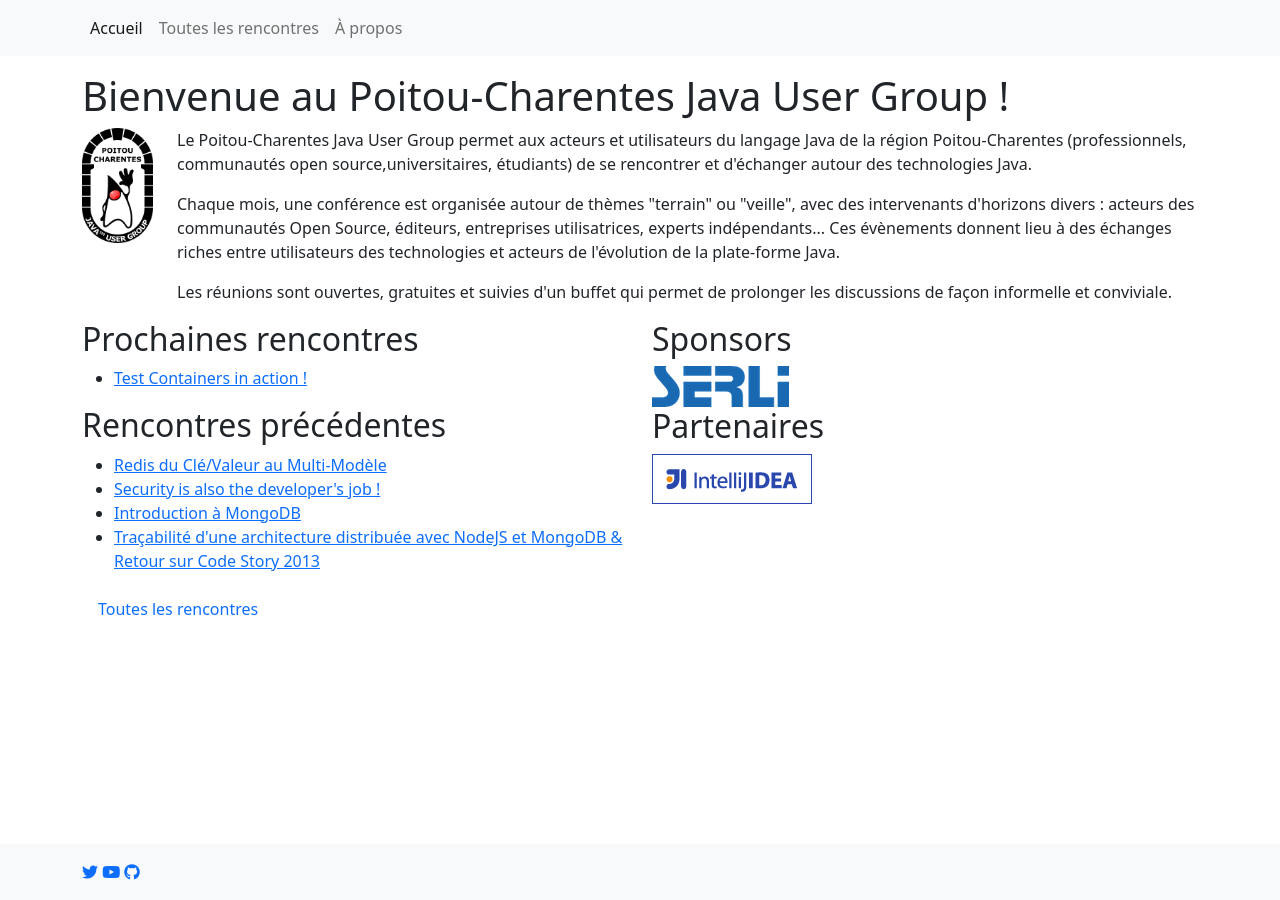
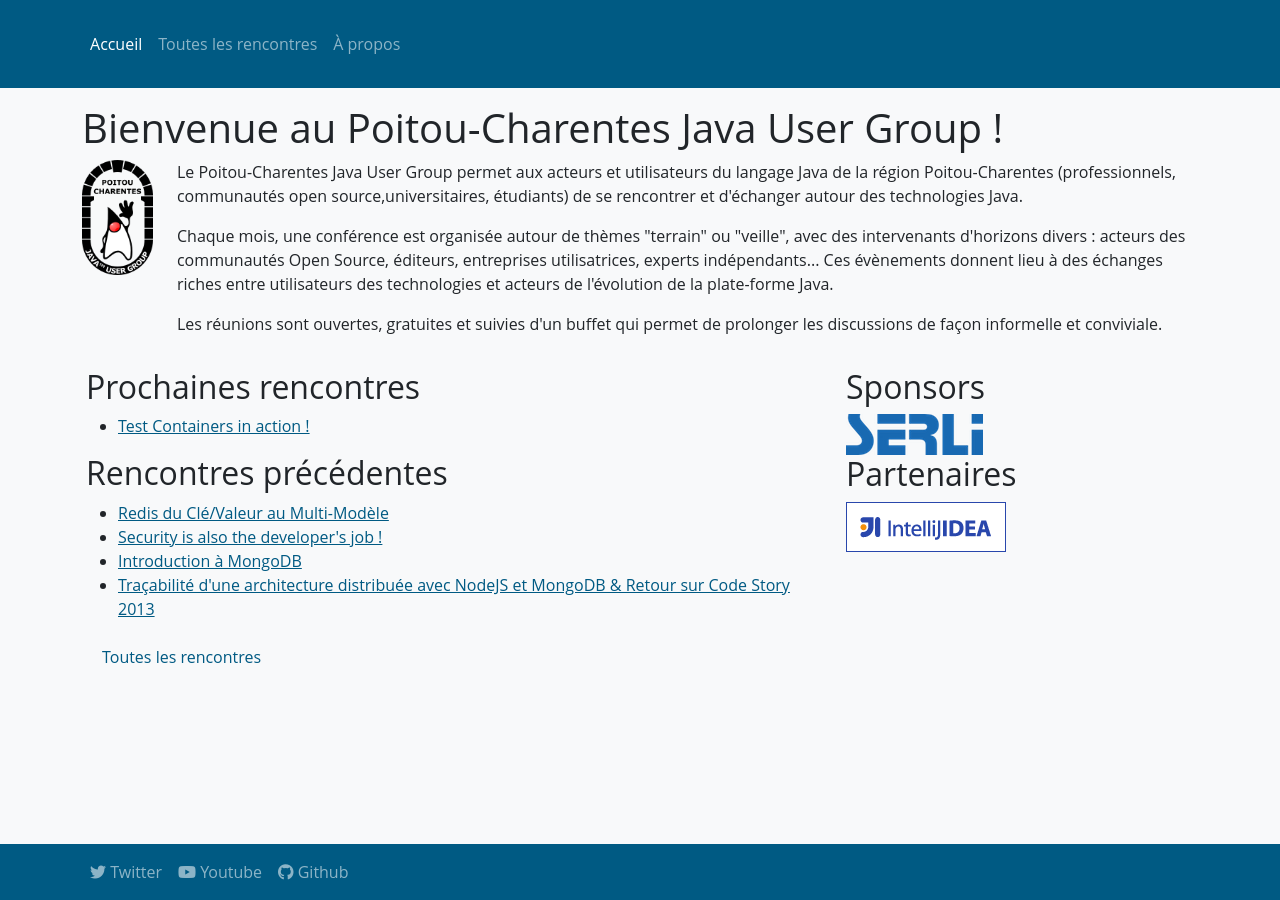
Before and after one commit to Serli/poitoucharentesjug.org, a Jekyll site: the page built from index.html, in a window 1280 px wide. Built offline with Jekyll 4.4.1, drawn with Linux system fonts in a browser that asks for light colours.

Commit message:
add some style

```diff
--- a/_layouts/default.html
+++ b/_layouts/default.html
@@ -12,8 +12,8 @@
 </head>
 
 <body class="d-flex flex-column h-100">
-
-    <nav class="navbar navbar-expand-lg navbar-light bg-light">
+    <header class="py-3 bg-primary">
+        <nav class="navbar navbar-expand-lg navbar-dark">
             <div class="container">
                 <button class="navbar-toggler" type="button" data-bs-toggle="collapse"
                     data-bs-target="#navbarSupportedContent" aria-controls="navbarSupportedContent" aria-expanded="false"
@@ -35,6 +35,7 @@
                 </div>
             </div>
         </nav>
+    </header>
 
     <main class="flex-shrink-0 pt-3">
         <div id="main-container" class="container">
@@ -42,12 +43,22 @@
         </div>
     </main>
 
-    <footer class="footer mt-auto py-3 bg-light">
+    <footer class="footer mt-auto bg-primary">
+        <nav class="navbar navbar-expand-lg navbar-dark">
             <div class="container">
-            <a href="https://twitter.com/poitoujug" target="_blank" rel="noreferrer noopener" title="Twitter"><i class="fa-brands fa-twitter"></i></a>
-            <a href="https://www.youtube.com/channel/UCPu5I8miuaXw0YICfEDg_NA" target="_blank" rel="noreferrer noopener" title="Youtube"><i class="fa-brands fa-youtube"></i></a>
-            <a href="https://github.com/Serli/poitoucharentesjug.org" target="_blank" rel="noreferrer noopener" title="Github"><i class="fa-brands fa-github"></i></a>
+                <ul class="navbar-nav">
+                    <li class="nav-item">
+                        <a class="nav-link" href="https://twitter.com/poitoujug" target="_blank" rel="noreferrer noopener" title="Twitter"><i class="fa-brands fa-twitter"></i> Twitter</a>
+                    </li>
+                    <li class="nav-item">
+                        <a class="nav-link" href="https://www.youtube.com/channel/UCPu5I8miuaXw0YICfEDg_NA" target="_blank" rel="noreferrer noopener" title="Youtube"><i class="fa-brands fa-youtube"></i> Youtube</a>
+                    </li>
+                    <li class="nav-item">
+                        <a class="nav-link" href="https://github.com/Serli/poitoucharentesjug.org" target="_blank" rel="noreferrer noopener" title="Github"><i class="fa-brands fa-github"></i> Github</a>
+                    </li>
+                </ul>
             </div>
+        </nav>
     </footer>
 
     <script type="text/javascript" src="{{ "/assets/scripts/bootstrap/bootstrap.bundle.min.js" | relative_url }}"></script>
--- a/assets/styles/main.scss
+++ b/assets/styles/main.scss
@@ -6,12 +6,6 @@
 // Override bootstrap variables here
 // $body-bg: #eeeeee;
 
-// Custom style here
-.vivino-widget {
-    &.user-profile-widget {
-        width: 300px;
-    }
-}
 
 .img-speaker {
     width: 120px;
@@ -21,4 +15,9 @@
     max-height: 150px;
 }
 
+
+$font-family-sans-serif:      "Open Sans",system-ui, -apple-system, "Segoe UI", Roboto, "Helvetica Neue", Arial, "Noto Sans", "Liberation Sans", sans-serif, "Apple Color Emoji", "Segoe UI Emoji", "Segoe UI Symbol", "Noto Color Emoji" !default;
+$primary: #005A83;
+$body-bg: #f8f9fa;
+
 @import "bootstrap";
--- a/index.html
+++ b/index.html
@@ -21,8 +21,8 @@ layout: default
     </div>
 </div>
 
-<div class="row">
-    <div class="col-12 col-md-6">
+<div class="row d-flex flex-column flex-md-row justify-content-md-between">
+    <div class="col-12 col-md-8 p-3">
         <h2>Prochaines rencontres</h2>
 
         {% assign future_events = site.posts | where_exp: "post", "post.date > site.time" %}
@@ -55,7 +55,7 @@ layout: default
 
         <a class="nav-link" href="{{ "/rencontres" | relative_url }}">Toutes les rencontres</a>
     </div>
-    <div class="col-12 col-md-6">
+    <div class="col-12 col-md-4 p-3">
         <h2>Sponsors</h2>
 
         <a href="https://www.serli.com" target="_blank" rel="noreferrer noopener">
```
Lines whose indentation alone changed are shown as unchanged.
